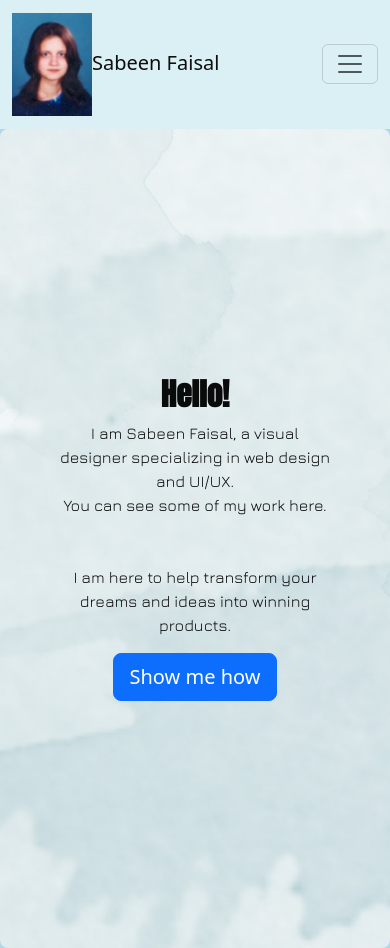
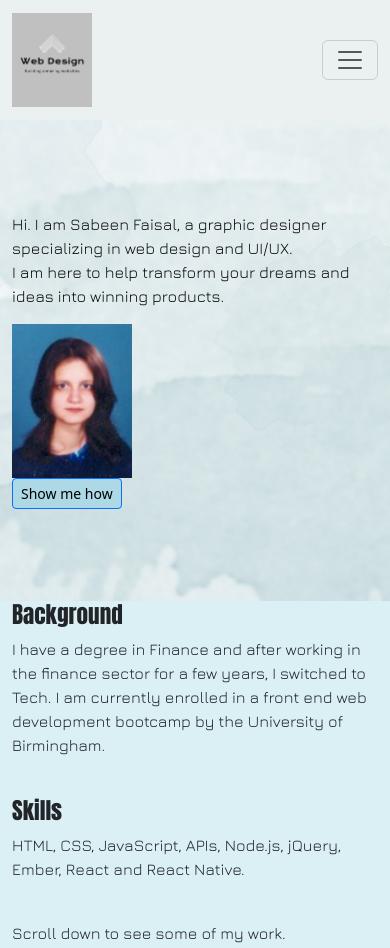
Before and after one commit to SFSL06/Bootstrap-Portfolio, a plain HTML site: page index.html in a window 390 px wide. Shown: the top 948 px of the page. Drawn offline with nearby package versions, Linux system fonts and the light colour scheme; a web font is replaced by a local one.

Commit message:
Improved layout made form responsive

```diff
--- a/index.html
+++ b/index.html
@@ -12,8 +12,7 @@
   <link rel="stylesheet" href="style.css">
 
     <!-- Custom fonts for this template -->
-    <link href="vendor/fontawesome-free/css/all.min.css" rel="stylesheet">
-    <link rel="stylesheet" href="vendor/simple-line-icons/css/simple-line-icons.css">
+
     <link href="https://fonts.googleapis.com/css?family=Lato" rel="stylesheet">
     <link href="https://fonts.googleapis.com/css?family=Catamaran:100,200,300,400,500,600,700,800,900" rel="stylesheet">
     <link href="https://fonts.googleapis.com/css?family=Muli" rel="stylesheet">
@@ -26,7 +25,7 @@
   <!-- Navigation bar -->
   <nav class="navbar navbar-expand-lg bg-body-tertiary customNav">
     <div class="container-fluid">
-      <a class="navbar-brand" href="#"><img src="images/Profile.jpg">Sabeen Faisal</a>
+      <a class="navbar-brand" href="#"><img src="images/Logo.jpg"> </a>
       <button class="navbar-toggler" type="button" data-bs-toggle="collapse" data-bs-target="#navbarSupportedContent" aria-controls="navbarSupportedContent" aria-expanded="false" aria-label="Toggle navigation">
         <span class="navbar-toggler-icon"></span>
       </button>
@@ -54,7 +53,7 @@
             </ul>
           </li>
           <li class="nav-item">
-            <a class="btn btn-primary btn-lg navCTA" href="#" role="button">Let's Talk</a>
+            <a class="btn btn-primary btn-sm navCTA" href="#" role="button">Let's Talk</a>
           </li>
         </ul>
       </div>
@@ -63,18 +62,27 @@
   <!-- End navigation bar -->
 
   <!-- Jumbotron -->
-  <div class="p-5 mb-4 bg-body-tertiary rounded-3 portfolioBackground">
-    <div class="container-fluid py-5 jumboCopy">
-      <h1 class="display-5 fw-bold">Hello!</h1>
-      <p class="col-md-12">I am Sabeen Faisal,
-                           a visual designer specializing in web design and UI/UX.<br/>
-                           You can see some of my work here. <br/> <br/> <br/>
-                          I am here to help transform your dreams and ideas into winning products. </p>
+  <div class="portfolioBackground">
+    <div class="container-fluid jumboCopy">
+      <div class="row">
 
-      <button class="btn btn-primary btn-lg" type="button">Show me how</button>
+        <div class="container-fluid cardContainer col-lg-6 col-md-12 col-sm-12">
+            <p>Hi. I am Sabeen Faisal, a graphic designer specializing in web design and UI/UX. <br/>
 
+             I am here to help transform your dreams and ideas into winning products. </p>
+        </div>
+
+
+        <div class="cardContainer col-lg-6 col-md-12 col-sm-12" profilePic>
+          <img src= "Images/Profile.jpg" alt="" class ="img-fluid" style="width:120px;">
+        </div>
+
+       <div class="cardContainer col-lg-12 col-md-12 col-sm-12">
+        <button class="btn btn-primary btn-sm" type="button">Show me how</button>
+        </div>
+      </div>
     </div>
-  </div>
+   </div>
   <!-- End jumbotron -->
 
 <!-- Content -->
@@ -82,14 +90,20 @@
 
     <!-- Row 1 -->
     <div class="row">
-        <div class="col-8">
+        <div class="col-lg-12">
         <h3>Background</h3>
         <p>
           I have a degree in Finance and after working in the finance sector for a few years,
-          I switched to Tech. I am currently enrolled in front end web development bootcamp by
+          I switched to Tech. I am currently enrolled in a front end web development bootcamp by
           the University of Birmingham.
         </p> </br>
         </div>
+        <div class="col-lg-12">
+          <h3>Skills</h3>
+          <p>
+            HTML, CSS, JavaScript, APIs, Node.js, jQuery, Ember, React and React Native.
+          </p> </br>
+          </div>
         <p class="col-md-12">Scroll down to see some of my work.</p>
         </div>
     </div>
@@ -161,7 +175,7 @@
         </div>
 
       <div class="col-lg-2 col-md-2 mb-col-sm-12">
-        <div class="small text-black-50"><a href="#!">EMAIL: hello@california.com</a></div>
+        <div class="small text-black-50"><a href="#!">EMAIL: sabeenjamil100@yahoo.com</a></div>
       </div>
 
       <div class="col-lg-2 col-md-2 mb-col-sm-12">
--- a/style.css
+++ b/style.css
@@ -4,6 +4,9 @@ h1, h2, h3 , h4, h5, h6 {
 }
 p {
   font-family: 'Jura', sans-serif;
+  text-align: left;
+  overflow-wrap: break-word;
+  word-wrap: break-word;
 }
 
 img {
@@ -18,7 +21,7 @@ img {
   position:relative;
   width: 100%;
  /* background: url("../images/transparency.png"); */
-  background-color: rgb(219, 240, 245) !important;
+  background-color: rgba(238, 240, 240, 0.863) !important;
   background-size: cover;
   z-index: 10;
 }
@@ -52,10 +55,14 @@ img {
 }
 .navCTA {
   font-size: 15px;
+
 }
-
+.btn {
+  background-color: lightblue;
+  color: black;
+}
 body {
-  background-color: lightblue;
+  background-color: rgb(219, 240, 245);
 }
 /* Jumbotron  */
 
@@ -63,19 +70,35 @@ body {
   background-image: url(./images/portfolioBg.jpg);
   background-size: cover;
   background-repeat: no-repeat;
-  height: calc(100vh - 25px);
+  height: calc(60vh - 25px);
   display: flex;
-  align-items: center;
-  justify-content: center;
+  max-width:100%;
+  word-wrap: break-word;
+
+}
+
+.profilePic {
+
+  display: flex;
+  align-content: flex-start;
+  align-items:baseline;
+  width: 100%;
+  object-fit: cover;
 }
 
 /* Jumbotron copy */
 .jumboCopy {
+  display: flex;
   width: 70%;
+  min-width: 500px;
+  max-width: 700px;
   min-width: fit-content;
   max-width: fit-content;
   color: rgb(9, 10, 10);
-  text-align: center;
+  align-content: flex-start;
+  align-items: center;
+  max-width:100%;
+  word-wrap: break-word;
 }
 
 /* STYLES FOR TEMPLATE PLEASE DO NOT TOUCH*/
```
Also changed, not shown: Images/Logo.jpg (added).
